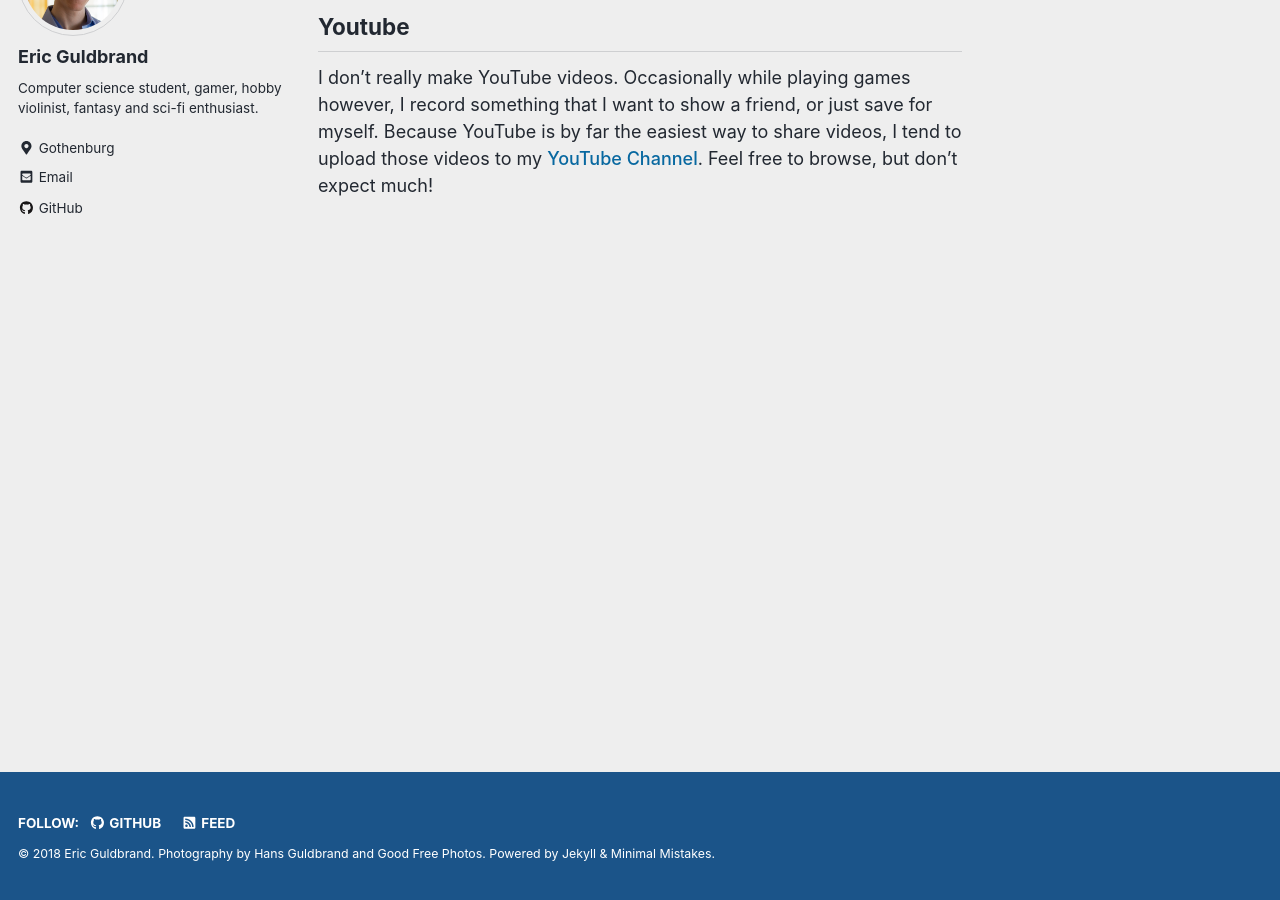
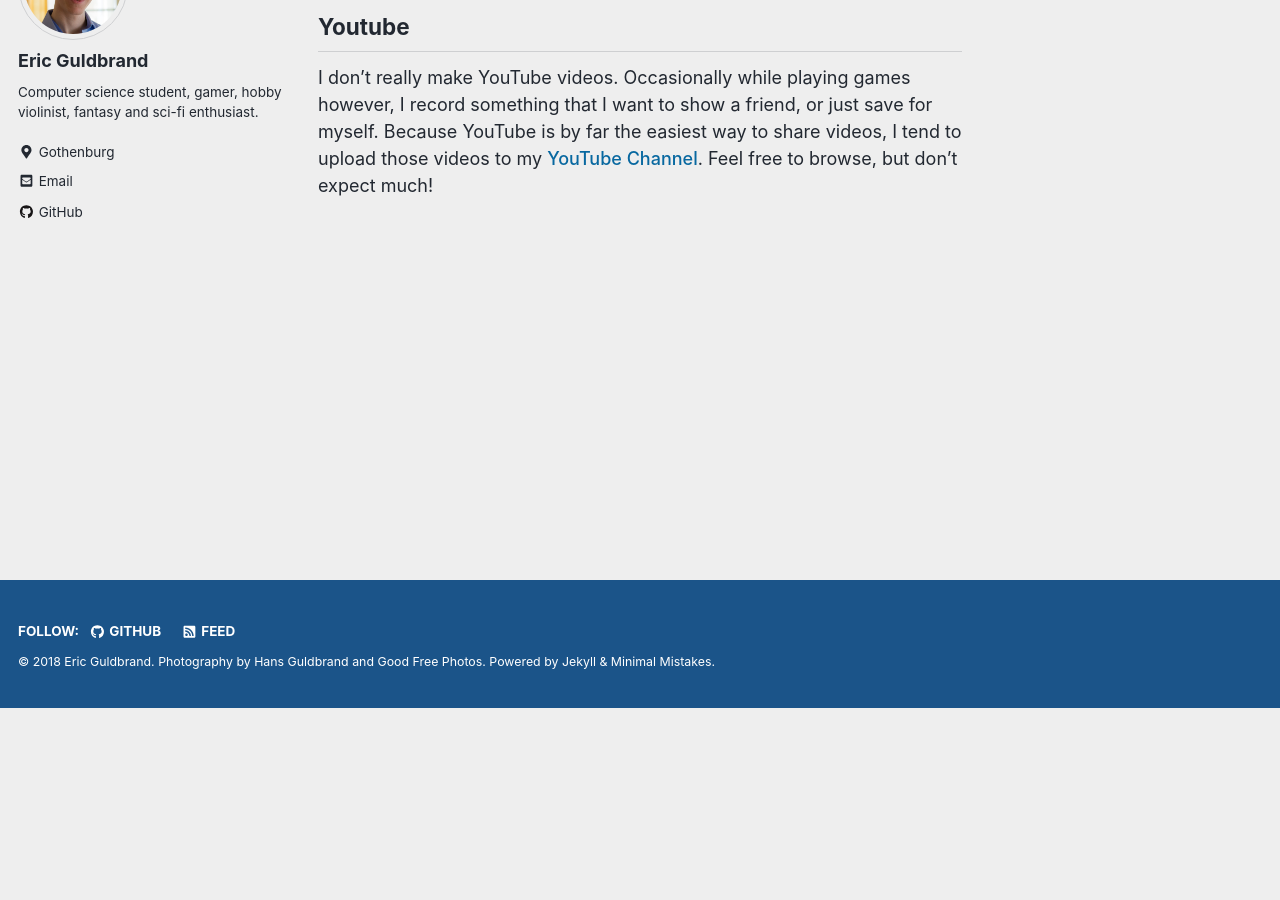
Before and after one commit to ecen/ecen.github.io, a Jekyll site: the page built from _pages/personal.md, in a window 1280 px wide and 900 px high, scrolled down 192 px. Built offline with Jekyll 4.4.1, drawn with Linux system fonts in a browser that asks for light colours; nearby versions of some CDN libraries; after the commit the page ends 900 px from its top, so only the background shows below that.

Commit message:
Author profile no longer makes short pages long.

```diff
--- a/_sass/minimal-mistakes/_sidebar.scss
+++ b/_sass/minimal-mistakes/_sidebar.scss
@@ -32,9 +32,9 @@
     &.sticky {
       overflow-y: auto;
       /* calculate height of nav list */
-      height: calc(
-        100vh - 90px - 2em
-      ); // viewport height - approx. masthead height - main content top margin
+      /*height: calc(
+        75vh - 90px - 2em
+      ); // viewport height - approx. masthead height - main content top margin*/
     }
   }
 
--- a/_sass/minimal-mistakes/skins/_ecen.scss
+++ b/_sass/minimal-mistakes/skins/_ecen.scss
@@ -34,6 +34,12 @@ html {
   }
 }
 
+/*body {
+  @media (min-width: 48em) {
+    margin-bottom: 0px !important;
+  }
+}*/
+
 a {
   text-decoration: none;
 }
```
